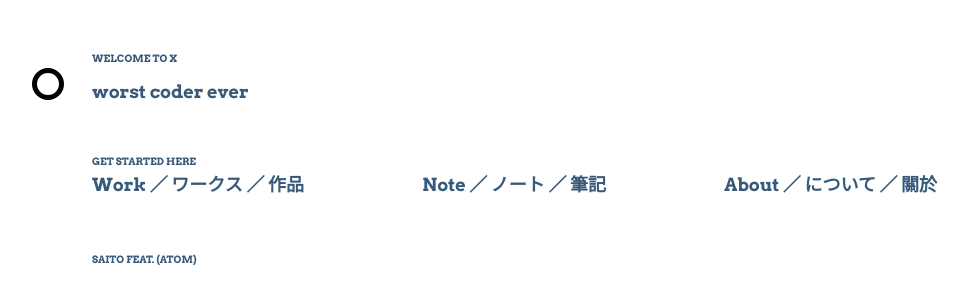
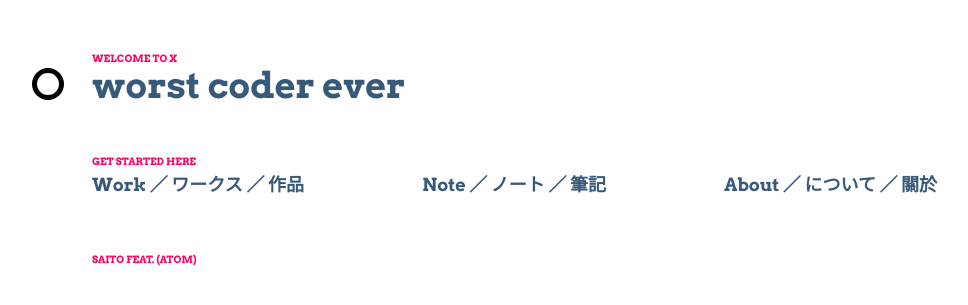
Before and after one commit to SaitoWu/saitowu.github.com, a Jekyll site: the page built from index.html, in a window 1280 px wide. Shown: the top 305 px of the page, without its empty margins (68-1036 px from the left). Built offline with Jekyll 4.4.1, drawn with Linux system fonts in a browser that asks for light colours; Markdown is read by kramdown in place of the engine named in the settings.

```diff
--- a/_config.yml
+++ b/_config.yml
@@ -7,7 +7,7 @@ permalink: /:categories/:title
 markdown: rdiscount
 
 # site url
-url: saitowu.github.com
+url: saito.im
 
 # Focus domain name to site.url, used for CloudFront production only
 # prod: true
--- a/_layouts/default.html
+++ b/_layouts/default.html
@@ -12,7 +12,7 @@
 {% if page.title == 'Saito' %}
 <header>
 	<h2>Welcome to <a href={% if site.prod %}//{{ site.url }}{% endif %}/>X</a></h2>
-	<h1 lang=en><a href={% if site.prod %}//{{ site.url }}{% endif %}/ rel=home accesskey=x>worst coder ever</a></h1>
+	<h1 lang=en><a href={% if site.prod %}//{{ site.url }}{% endif %}/ rel=home accesskey=x style="font-size:36px;">worst coder ever</a></h1>
 </header>
 {% endif %}
 
--- a/css/a.css
+++ b/css/a.css
@@ -93,7 +93,7 @@ h1:before {
 
 h2, h2 a, footer, footer a,
 nav:nth-of-type(2) {
-	color: #385A7A;
+	color: #FF005E;
 	font-size: 10px;
 	font-weight: bold;
 	font-style: normal;
```
